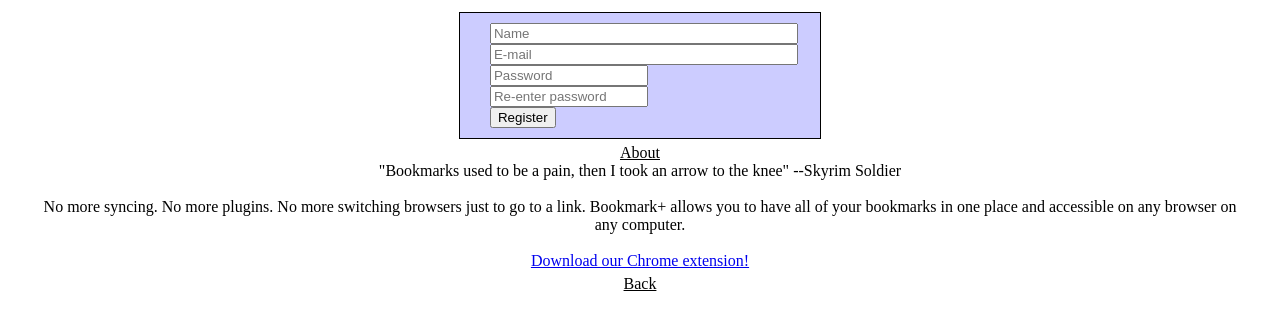
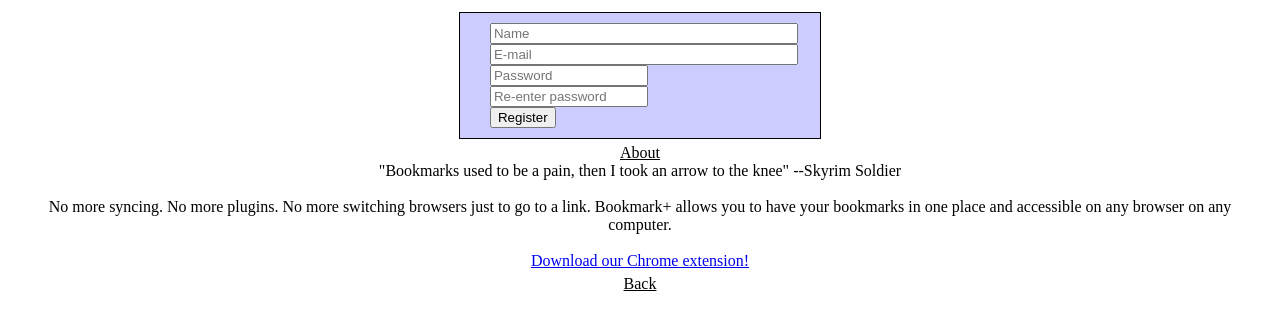
Before and after one commit to paul-w/bookmarkplus, a Flask app: page / in a window 1280 px wide. Shown: the part 218-548 px from the top of the page. Run offline with Flask 2, Linux system fonts and the light colour scheme; parts of the project's set-up code (start-up, migrations or seed data) failed here and were passed over; some web fonts are replaced.

Commit message:
Updates about

```diff
--- a/src/templates/html/landing.html
+++ b/src/templates/html/landing.html
@@ -49,7 +49,7 @@
 <p style="text-align:center">
 "Bookmarks used to be a pain, then I took an arrow to the knee" --Skyrim Soldier
 </br></br>
-No more syncing.  No more plugins.  No more switching browsers just to go to a link.  Bookmark+ allows you to have all of your bookmarks in one place and accessible on any browser on any computer.
+No more syncing.  No more plugins.  No more switching browsers just to go to a link.  Bookmark+ allows you to have your bookmarks in one place and accessible on any browser on any computer.
 </p>
 </br>
 <p style="text-align:center">
```
